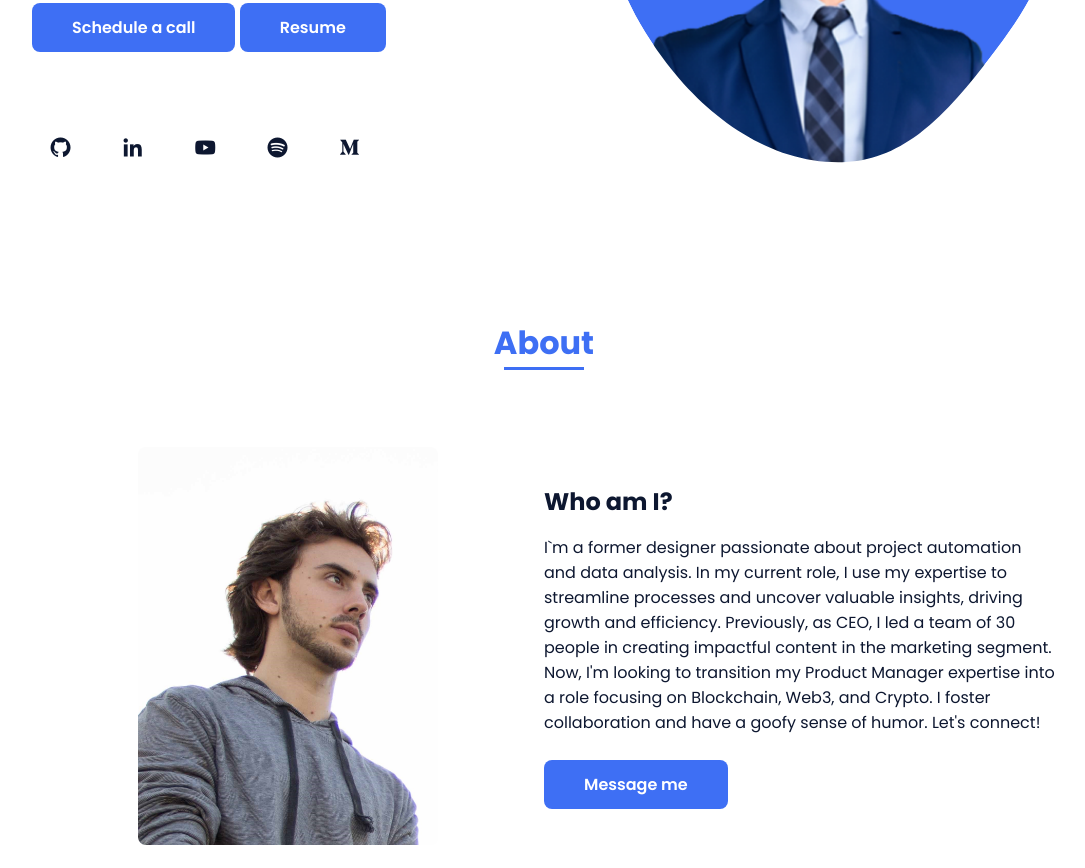
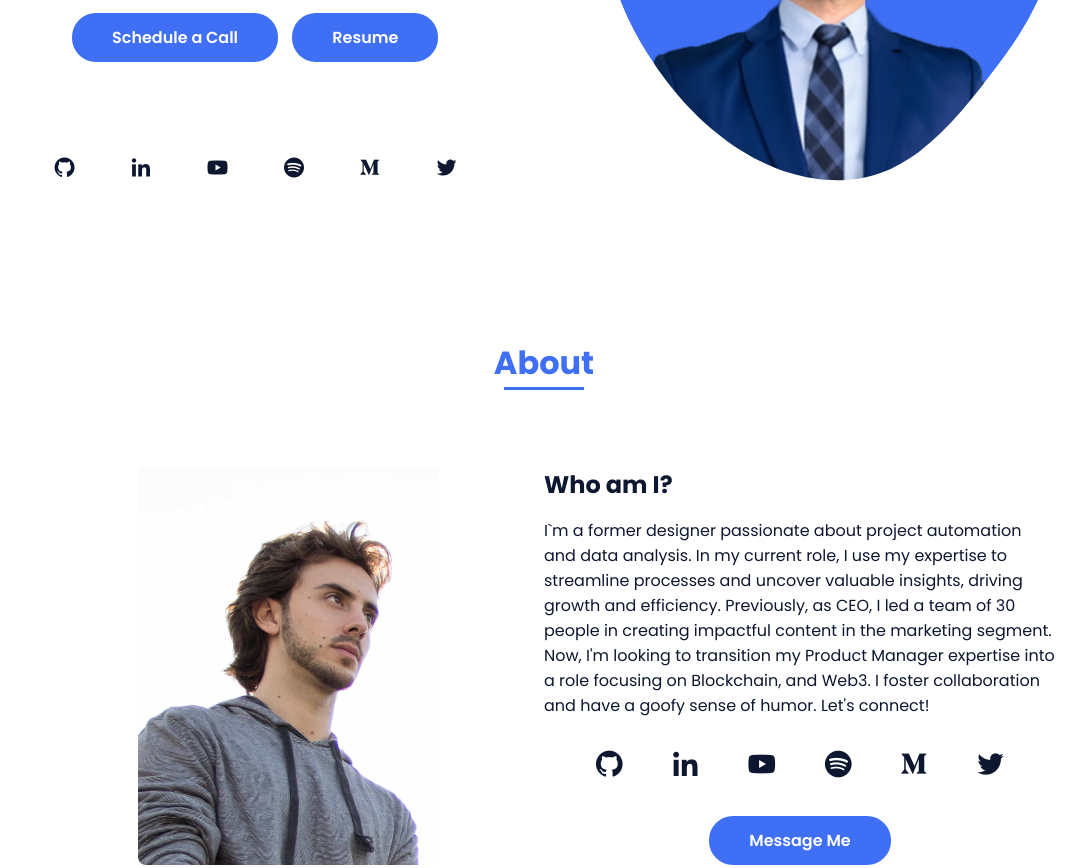
Before and after one commit to godonati/godonati.github.io, a plain HTML site: page index.html in a window 1280 px wide. Shown: the part 452-1320 px from the top of the page, without its empty margins (96-1181 px from the left). Drawn offline with nearby package versions, Linux system fonts and the light colour scheme.

Commit message:
page animation + social buttons update

```diff
--- a/assets/css/styles.css
+++ b/assets/css/styles.css
@@ -137,6 +137,7 @@ img {
 .nav__item {
   margin-bottom: var(--mb-4);
 }
+
 .nav__link {
   position: relative;
   color: #fff;
@@ -178,6 +179,20 @@ img {
   right: 0;
 }
 
+/*BUTTONS*/
+.button {
+  display: inline-block;
+  background-color: var(--first-color);
+  color: #fff;
+  padding: 0.75rem 2.5rem;
+  font-weight: var(--font-semi);
+  border-radius: 1.5rem;
+  transition: 0.3s;
+}
+.button:hover {
+  box-shadow: 0px 10px 36px rgba(0, 0, 0, 0.15);
+}
+
 /*===== HOME =====*/
 .home {
   position: relative;
@@ -197,11 +212,10 @@ img {
 .home__social {
   display: flex;
   flex-direction: column;
-
 }
 .home__social-icon {
   width: max-content;
-  margin-left: 1.6%;
+  margin-left: 2%;
   margin-bottom: var(--mb-2);
   font-size: 1.5rem;
   color: var(--second-color);
@@ -222,18 +236,12 @@ img {
   width: 360px;
 }
 
-/*BUTTONS*/
-.button {
-  display: inline-block;
-  background-color: var(--first-color);
-  color: #fff;
-  padding: 0.75rem 2.5rem;
-  font-weight: var(--font-semi);
-  border-radius: 0.5rem;
-  transition: 0.3s;
+/* HOME BUTTONS */
+.home-schedule__button {
+  margin-left: 40px;
 }
-.button:hover {
-  box-shadow: 0px 10px 36px rgba(0, 0, 0, 0.15);
+.home-resume__button {
+  margin: 10px;
 }
 
 /* ===== ABOUT =====*/
@@ -250,6 +258,22 @@ img {
 .about__img img {
   width: 200px;
   border-radius: 0.5rem;
+}
+.about__social {
+  text-align: center;
+}
+.about__social-icon {
+  margin: 20px;
+  font-size: 2rem;
+  color: var(--second-color);
+}
+.about__social-icon:hover {
+  color: var(--first-color);
+}
+
+/* HOME BUTTONS */
+.about-message__button {
+  margin: auto;
 }
 
 /* ===== WORK =====*/
@@ -335,7 +359,7 @@ img {
   outline: none;
   margin-bottom: var(--mb-4);
 }
-.contact__button {
+.contact-message__button {
   display: block;
   border: none;
   outline: none;
@@ -343,7 +367,7 @@ img {
   cursor: pointer;
   margin: auto;
 }
-.contact_schedule__button {
+.contact-schedule__button {
   display: block;
   border: none;
   outline: none;
--- a/assets/js/main.js
+++ b/assets/js/main.js
@@ -45,13 +45,14 @@ window.addEventListener('scroll', scrollActive)
 /*===== SCROLL REVEAL ANIMATION =====*/
 const sr = ScrollReveal({
     origin: 'top',
-    distance: '60px',
-    duration: 2000,
-    delay: 200,
-//     reset: true
+    distance: '20px',
+    duration: 500,
+    delay: 10,
+    reset: true
 });
 
-sr.reveal('.home__data, .about__img, .skills__subtitle, .skills__text',{});
-sr.reveal('.home__img, .about__subtitle, .about__text, .skills__img',{delay: 400});
-sr.reveal('.home__social-icon',{ interval: 200});
-sr.reveal('.skills__data, .work__img, .contact__input',{interval: 200});
+sr.reveal('.home__data, .about__img, .about__social, .skills__subtitle, .skills__text',{});
+sr.reveal('.home__img, .about__subtitle, .about__text, .skills__img',{delay: 50});
+sr.reveal('.home__social-icon',{ interval: 50});
+sr.reveal('.about__social-icon',{ interval: 50});
+sr.reveal('.skills__data, .work__img, .contact__input, .contact-schedule__button, .contact-message__button',{interval: 50});
--- a/index.html
+++ b/index.html
@@ -42,8 +42,8 @@
                 <div class="home__data">
                     <h1 class="home__title">Hi,<br>I am <span class="home__title-color">Gabriele</span><br>Product Manager</h1>
 
-                    <a href="https://calendly.com/godonati/15min" target="_blank" class="button">Schedule a call</a>
-                    <a href="/assets/pdf/gabrieledonati_resume.pdf" target="_blank" class="button">Resume</a>
+                    <a href="https://calendly.com/godonati/15min" target="_blank" class="home-schedule__button button">Schedule a Call</a>
+                    <a href="/assets/pdf/gabrieledonati_resume.pdf" target="_blank" class="home-resume__button button">Resume</a>
                 </div>
 
                 <div class="home__social">
@@ -52,6 +52,8 @@
                     <a href="https://www.youtube.com/@godonati" target="_blank" class="home__social-icon"><i class="bx bxl-youtube" ></i></a>
                     <a href="https://open.spotify.com/show/5l1RJUNvAkFo0VsHUlTlz5" target="_blank" class="home__social-icon"><i class="bx bxl-spotify" ></i></a>
                     <a href="https://medium.com/@gabrieledonati" target="_blank" class="home__social-icon"><i class="bx bxl-medium" ></i></a>
+                    <br>
+                    <a href="https://bsky.app/profile/godonuts.bsky.social" target="_blank" class="home__social-icon"><i class="bx bxl-twitter" ></i></a>
                 </div>
 
                 <div class="home__img">
@@ -92,11 +94,24 @@
 
                             I`m a former designer passionate about project automation and data analysis. In my current role, I use my expertise to streamline processes and uncover valuable insights, driving growth and efficiency.
 
-                            Previously, as CEO, I led a team of 30 people in creating impactful content in the marketing segment. Now, I'm looking to transition my Product Manager expertise into a role focusing on Blockchain, Web3, and Crypto. I foster collaboration and have a goofy sense of humor. Let's connect!
+                            Previously, as CEO, I led a team of 30 people in creating impactful content in the marketing segment. Now, I'm looking to transition my Product Manager expertise into a role focusing on Blockchain, and Web3. I foster collaboration and have a goofy sense of humor. Let's connect!
 
-                            <br><br><a href="#contact" class="button">Message me</a>
 
                         </p>
+                        <br>
+                        <div class="about__social">
+                            <a href="https://www.github.com/godonati" target="_blank" class="about__social-icon"><i class="bx bxl-github" ></i></a>
+                            <a href="https://www.linkedin.com/in/godonati/" target="_blank" class="about__social-icon"><i class="bx bxl-linkedin" ></i></a>
+                            <a href="https://www.youtube.com/@godonati" target="_blank" class="about__social-icon"><i class="bx bxl-youtube" ></i></a>
+                            <a href="https://open.spotify.com/show/5l1RJUNvAkFo0VsHUlTlz5" target="_blank" class="about__social-icon"><i class="bx bxl-spotify" ></i></a>
+                            <a href="https://medium.com/@gabrieledonati" target="_blank" class="about__social-icon"><i class="bx bxl-medium" ></i></a>
+                            <a href="https://bsky.app/profile/godonuts.bsky.social" target="_blank" class="about__social-icon"><i class="bx bxl-twitter" ></i></a>
+
+                            <br><br>
+
+                            <a href="#contact" class="about-message__button button">Message Me</a>
+
+                        </div>
                     </div>
                 </div>
             </section>
@@ -227,11 +242,12 @@
                         <input type="mail" placeholder="Email" id="email" name="email" class="contact__input" required>
                         <input type="text" placeholder="Subject" id="subject" name="subject" class="contact__input" required>
                         <textarea id="message" name="message" cols="0" rows="10" class="contact__input" required></textarea>
-                        <input type="submit" value="Send Message" class="contact__button button">
+                        <input type="submit" value="Send Message" class="contact-message__button button">
                     </form>
 
                     <br>
-                    <a href="https://calendly.com/godonati/15min" target="_blank" class="contact_schedule__button button">Schedule a call</a>
+
+                    <a href="https://calendly.com/godonati/15min" target="_blank" class="contact-schedule__button button">Schedule a Call</a>
 
                 </div>
             </section>
@@ -253,13 +269,16 @@
 
         <!--===== FOOTER =====-->
         <footer class="footer">
-            <p class="footer__title">Gabriele</p>
+            <p class="footer__title">Gabriele O. Donati</p>
             <div class="footer__social">
-                <a href="#" class="footer__icon"><i class='bx bxl-facebook' ></i></a>
-                <a href="#" class="footer__icon"><i class='bx bxl-instagram' ></i></a>
-                <a href="#" class="footer__icon"><i class='bx bxl-twitter' ></i></a>
+                <a href="https://www.github.com/godonati" target="_blank" class="footer__icon"><i class="bx bxl-github" ></i></a>
+                <a href="https://www.linkedin.com/in/godonati/" target="_blank" class="footer__icon"><i class="bx bxl-linkedin" ></i></a>
+                <a href="https://www.youtube.com/@godonati" target="_blank" class="footer__icon"><i class="bx bxl-youtube" ></i></a>
+                <a href="https://open.spotify.com/show/5l1RJUNvAkFo0VsHUlTlz5" target="_blank" class="footer__icon"><i class="bx bxl-spotify" ></i></a>
+                <a href="https://medium.com/@gabrieledonati" target="_blank" class="footer__icon"><i class="bx bxl-medium" ></i></a>
+                <a href="https://bsky.app/profile/godonuts.bsky.social" target="_blank" class="footer__icon"><i class="bx bxl-twitter" ></i></a>
             </div>
-            <p class="footer__copy">&#169; Bedimcode. All rigths reserved</p>
+            <p class="footer__copy">&#169; Donati. All rigths reserved</p>
         </footer>
 
 
```
